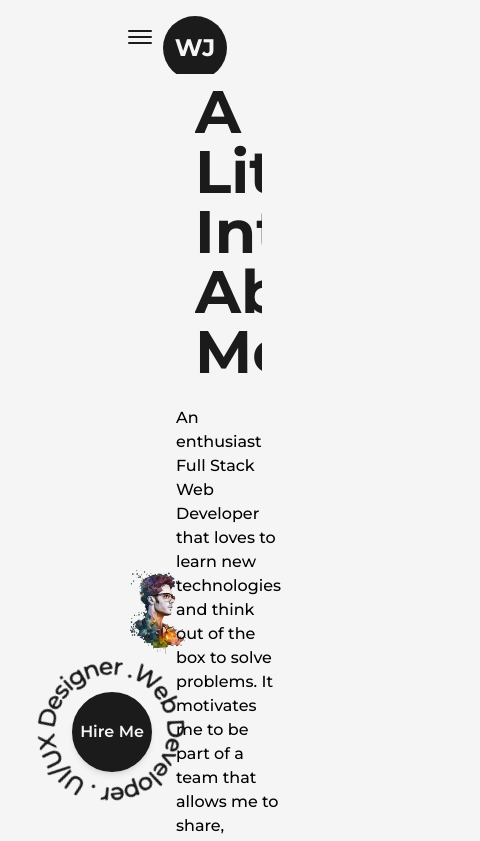
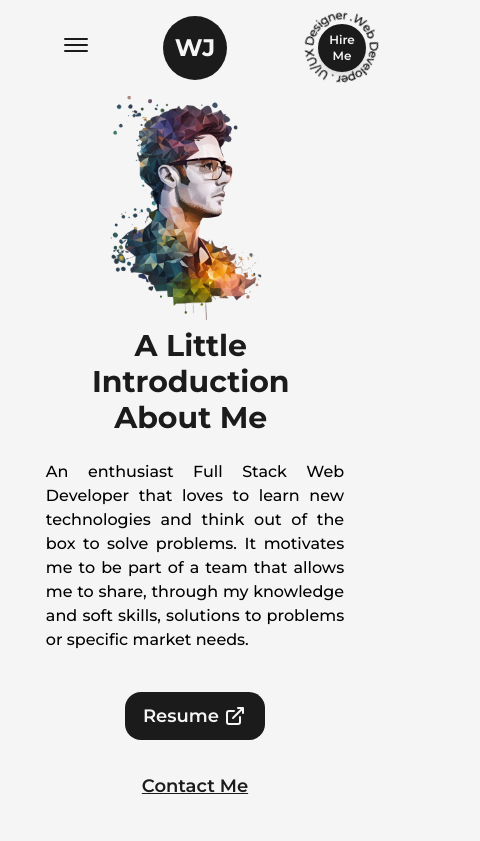
Before and after one commit to williansaaid/portfolio, a Next.js app: page / in a window 390 px wide. Shown: the top 841 px of the page, 480 px wide, since content can reach past the window. Built offline with nearby package versions, Linux system fonts and the light colour scheme.

Commit message:
Responsive for home

```diff
--- a/src/app/page.tsx
+++ b/src/app/page.tsx
@@ -8,9 +8,9 @@ import devPic from "../../public/images/devPic.png"
 
 export default function Home() {
   return (
-    <main className="flex flex-col min-h-screen w-full bg-light dark:bg-dark dark:text-light">
-      <Layout className="pt-0">
-        <div className="flex items-center justify-between w-full">
+    <main className="flex flex-col min-h-screen w-full bg-light dark:bg-dark dark:text-light pt-8 md:pt-16 lg:pt-0">
+      <Layout className="">
+        <div className="flex flex-col md:flex-row items-center justify-between w-full pb-12">
           <div className="w-1/2">
             <Image src={devPic}
               alt="Willians Jimenez"
@@ -22,16 +22,16 @@ export default function Home() {
               "
             />
           </div>
-          <div className="w-1/2 flex flex-col items-center self-center">
-            <AnimatedText text="A little introduction about Me" className="text-6xl text-left"/>
+          <div className="w-5/6 md:w-1/2 flex flex-col items-center justify-center text-justify md:text-left">
+            <AnimatedText text="A little introduction about Me" className="text-3xl text-center xl:text-6xl md:text-left sm:text-5xl"/>
             <p className="my-4 text-base font-medium">
               An enthusiast Full Stack Web Developer that loves to learn new technologies and think out of the box to solve problems.
               It motivates me to be part of a team that allows me to share, through my knowledge and soft skills, solutions to problems or specific market needs.
             </p>
-            <div className="flex items-center self-start mt-2 gap-6">
+            <div className="flex flex-col sm:flex-row items-center justify-center lg:self-start mt-2 gap-6 sm:pt-0 pt-4">
               <Button href="/en-resume.pdf" text="Resume"
                 download
-                className="!Important bg-dark text-light px-4 py-2 rounded-2xl text-lg font-semibold hover:bg-light hover:text-dark border-2 border-solid border-transparent hover:border-dark duration-500 ease-in-out dark:bg-light dark:hover:bg-dark dark:hover:text-light dark:text-dark dark:hover:border-light"
+                className="bg-dark text-light px-4 py-2 rounded-2xl text-lg font-semibold hover:bg-light hover:text-dark border-2 border-solid border-transparent hover:border-dark duration-500 ease-in-out dark:bg-light dark:hover:bg-dark dark:hover:text-light dark:text-dark dark:hover:border-light"
               >
                 <LinkArrow/>
               </Button>
--- a/src/components/AnimatedText.tsx
+++ b/src/components/AnimatedText.tsx
@@ -34,7 +34,7 @@ const singleWord = {
 
 const AnimatedText = ({text, className=""}: Props) => {
     return (
-        <div className='w-full mx-auto py-2 flex items-center justify-center text-center overflow-hidden dark:text-light'>
+        <div className='w-full mx-auto py-2 flex items-center justify-center text-center overflow-hidden dark:text-light sm:py-0'>
             <motion.h1
                 className={`inline-block w-full text-dark font-bold capitalize dark:text-light ${className}`}
                 variants={quote}
--- a/src/components/Footer.tsx
+++ b/src/components/Footer.tsx
@@ -5,7 +5,7 @@ import Layout from './Layout'
 const Footer = () => {
     return (
         <footer className='w-11/12 border-t-2 border-solid border-dark font-medium text-lg dark:border-light'>
-            <Layout className="py-8 flex items-center justify-between dark:text-light">
+            <Layout className="py-8 flex flex-col items-center justify-between dark:text-light sm:flex-row gap-4 text-center">
                 <span>{new Date().getFullYear()} &copy; All Rights Reserved.</span>
                 <div>
                     Build with &#9825; by Willians Jimenez
--- a/src/components/HireMe.tsx
+++ b/src/components/HireMe.tsx
@@ -5,15 +5,15 @@ import { CircularText } from './Icons'
 const HireMe = () => {
     return (
         <div
-            className='fixed left-4 bottom-4 flex items-center justify-center overflow-hidden'
+            className='absolute lg:fixed right-0 left-auto bottom-auto top-0 lg:left-4 lg:bottom-4 lg:top-auto lg:right-auto flex items-center justify-center overflow-hidden'
         >
             <div
-                className='w-48 h-auto flex items-center justify-center relative'
+                className='w-24 lg:w-48 h-auto flex items-center justify-center relative'
             >
                 <CircularText className='fill-dark animate-spin-slow dark:fill-light'/>
                 <Link
                     href="mailto:williansaaid@hotmail.com"
-                    className='flex items-center justify-center absolute left-1/2 top-1/2 -translate-x-1/2 -translate-y-1/2 bg-dark text-light shadow-md border-2 border-solid border-dark w-20 h-20 rounded-full font-semibold hover:bg-light hover:text-dark duration-500 dark:bg-light dark:text-dark dark:hover:bg-dark dark:hover:text-light dark:border-light'
+                    className='flex items-center justify-center absolute text-center left-1/2 top-1/2 -translate-x-1/2 -translate-y-1/2 bg-dark text-light shadow-md border-2 border-solid border-dark lg:w-20 lg:h-20 rounded-full font-semibold hover:bg-light hover:text-dark duration-500 dark:bg-light dark:text-dark dark:hover:bg-dark dark:hover:text-light dark:border-light w-12 h-12 text-xs lg:text-lg'
                 >
                     Hire Me
                 </Link>
--- a/src/components/Layout.tsx
+++ b/src/components/Layout.tsx
@@ -7,7 +7,7 @@ interface Props {
 
 const Layout = ({children, className=""}: Props) => {
     return (
-        <div className={`w-full h-full inline-block z-0 bg-light p-32 dark:bg-dark ${className}`}>
+        <div className={`w-full h-full inline-block z-0 bg-light px-4 dark:bg-dark xl:px-24 lg:px-16 md:px-12 sm:px-8 xs:px-6 ${className}`}>
             {children}
         </div>
     )
--- a/src/components/NavBar.tsx
+++ b/src/components/NavBar.tsx
@@ -20,6 +20,7 @@ const NavBar = () => {
         <header
             className='w-full px-32 py-8 font-medium flex items-center justify-between dark:text-light relative'
         >
+            <div className='absolute top-10 left-16'>
                 <button
                     className='flex lg:hidden flex-col justify-center items-center'
                     onClick={handleClick}
@@ -28,6 +29,7 @@ const NavBar = () => {
                     <span className={`bg-dark dark:bg-light block h-0.5 w-6 rounded-sm my-0.5 duration-300 ease-in-out ${isOpen ? "opacity-0" : "opacity-100"}`}></span>
                     <span className={`bg-dark dark:bg-light block h-0.5 w-6 rounded-sm duration-300 ease-in-out ${isOpen ? "-rotate-45 -translate-y-1" : "translate-y-0.5"}`}></span>
                 </button>
+            </div>
 
             <div className='w-full hidden justify-between items-center lg:flex'>
                 <nav className='flex gap-8'>
```
Lines whose indentation alone changed are shown as unchanged.
